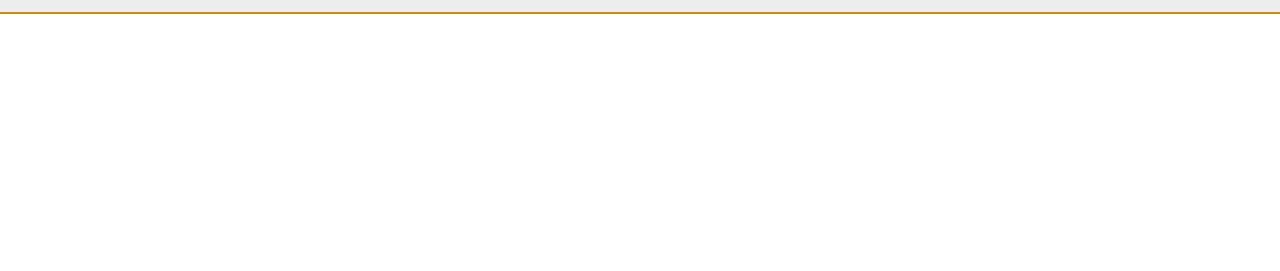
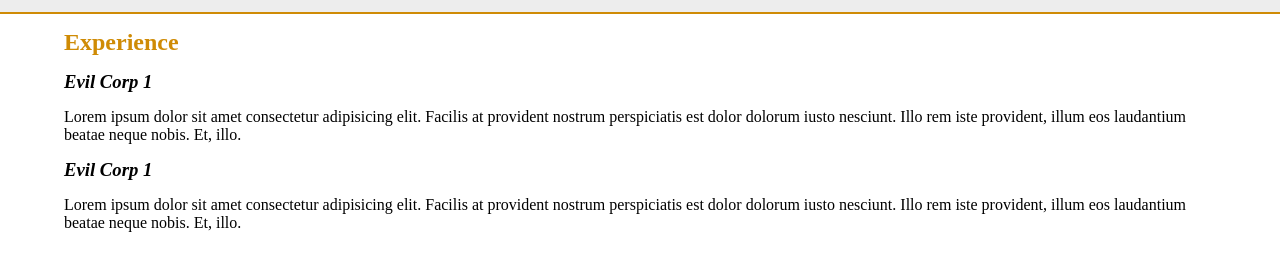
Before and after one commit to olga-demina/classe62-html-cv, a plain HTML site: page index.html in a window 1280 px wide. Shown: the part 209-480 px from the top of the page. Drawn offline with Linux system fonts and the light colour scheme.

Commit message:
Main work in progress

```diff
--- a/css/style.css
+++ b/css/style.css
@@ -1,16 +1,42 @@
+/* RESET */
 * {
     margin: 0;
     padding: 0;
     box-sizing: border-box;
 }
 
+/* COMMON */
+.container {
+    width: 90%;
+    margin: auto;
+}
+
+/* HEADER */
 header {
     background-color: #ededed;
     text-align: center;
     border-bottom: 2px solid #cf8b05;
 }
 
+/* h1 all'interno di header */
 header h1 {
     margin-top: 15px;
     margin-bottom: 15px;
 }
+
+/* MAIN */
+main h2 {
+    color: #cf8b05;
+    margin-top: 15px;
+    margin-bottom: 15px;
+}
+
+/* ITEM */
+.item {
+    margin-top: 15px;
+}
+
+.item h3 {
+    font-style: italic;
+    margin-bottom: 15px;
+}
--- a/index.html
+++ b/index.html
@@ -10,10 +10,35 @@
 <body>
     <!-- Header -->
     <header>
-        <img src="img/unknown-man-150x150.jpg" alt="Foto of cv">
-        <h1>Pallino Pinco - Web Developer</h1>
+        <div class="">
+            <img src="img/unknown-man-150x150.jpg" alt="Foto of cv">
+            <h1>Pallino Pinco - Web Developer</h1>
+        </div>
     </header>
     <!-- /Header -->
+
+    <!-- Main -->
+    <main>
+
+        <div class="container">
+            <!-- Experience -->
+            <section>
+                <h2>Experience</h2>
+
+                <div class="item">
+                    <h3>Evil Corp 1</h3>
+                    <p>Lorem ipsum dolor sit amet consectetur adipisicing elit. Facilis at provident nostrum perspiciatis est dolor dolorum iusto nesciunt. Illo rem iste provident, illum eos laudantium beatae neque nobis. Et, illo.</p>
+                </div>
+
+                <div class="item">
+                    <h3>Evil Corp 1</h3>
+                    <p>Lorem ipsum dolor sit amet consectetur adipisicing elit. Facilis at provident nostrum perspiciatis est dolor dolorum iusto nesciunt. Illo rem iste provident, illum eos laudantium beatae neque nobis. Et, illo.</p>
+                </div>
+            </section>
+
+        </div>
+    </main>
+    <!-- /Main -->
 
 
 </body>
```
